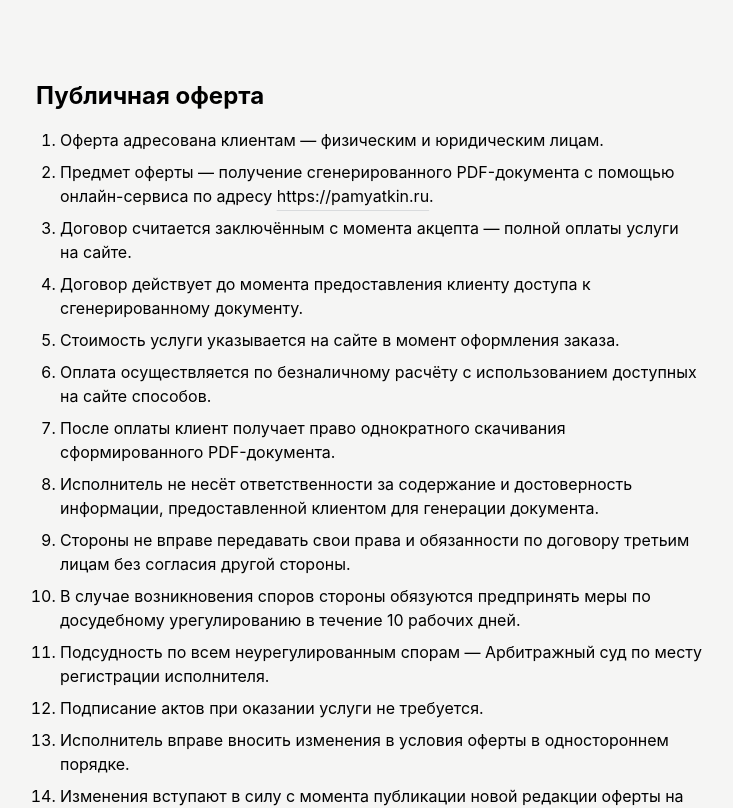
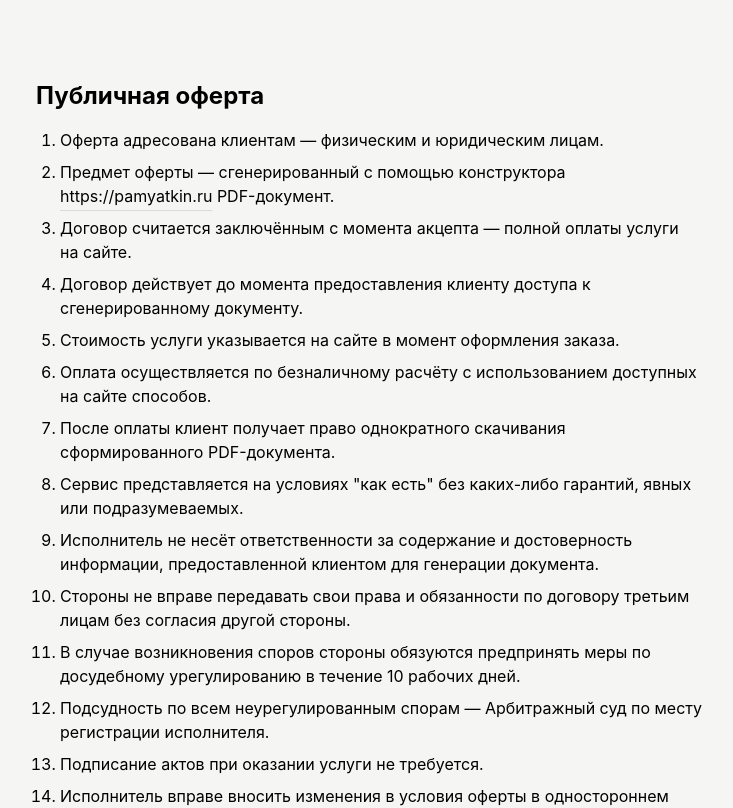
Before and after one commit to talyguryn/pamyatkin, a Next.js app: page /oferta in a window 1280 px wide. Shown: the top 808 px of the page, without its empty margins (268-1001 px from the left). Built offline with nearby package versions, Linux system fonts and the light colour scheme.

Commit message:
update oferta

```diff
--- a/src/app/oferta/page.tsx
+++ b/src/app/oferta/page.tsx
@@ -8,9 +8,8 @@ export default function SuccessPage() {
       <ol className={`list-decimal pl-6`}>
         <li>Оферта адресована клиентам — физическим и юридическим лицам.</li>
         <li>
-          Предмет оферты — получение сгенерированного PDF-документа с помощью
-          онлайн-сервиса по адресу{' '}
-          <a href="https://pamyatkin.ru">https://pamyatkin.ru</a>.
+          Предмет оферты — сгенерированный с помощью конструктора{' '}
+          <a href="https://pamyatkin.ru">https://pamyatkin.ru</a> PDF-документ.
         </li>
         <li>
           Договор считается заключённым с момента акцепта — полной оплаты услуги
@@ -30,6 +29,10 @@ export default function SuccessPage() {
         <li>
           После оплаты клиент получает право однократного скачивания
           сформированного PDF-документа.
+        </li>
+        <li>
+          Сервис представляется на условиях "как есть" без каких-либо
+          гарантий, явных или подразумеваемых.
         </li>
         <li>
           Исполнитель не несёт ответственности за содержание и достоверность
```
